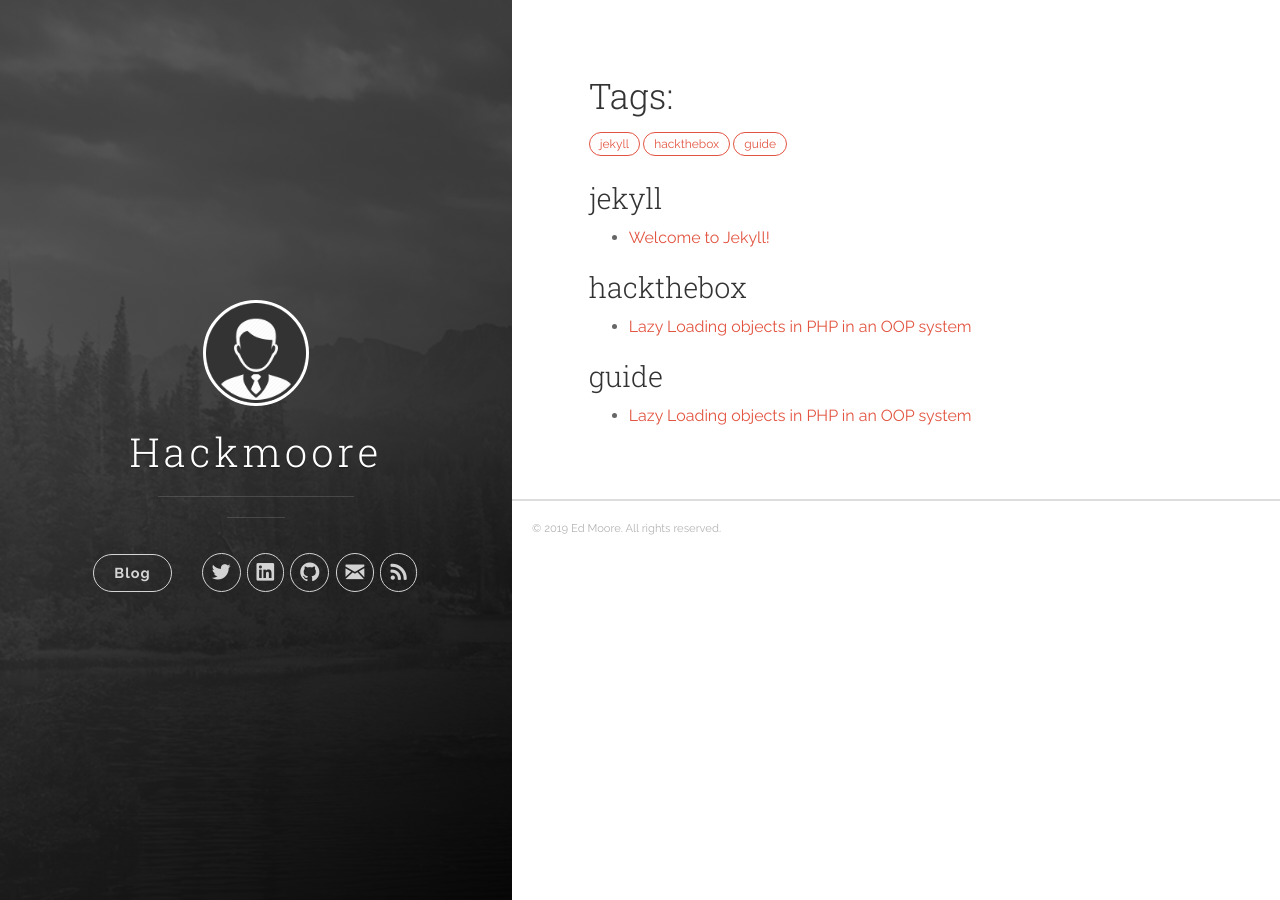
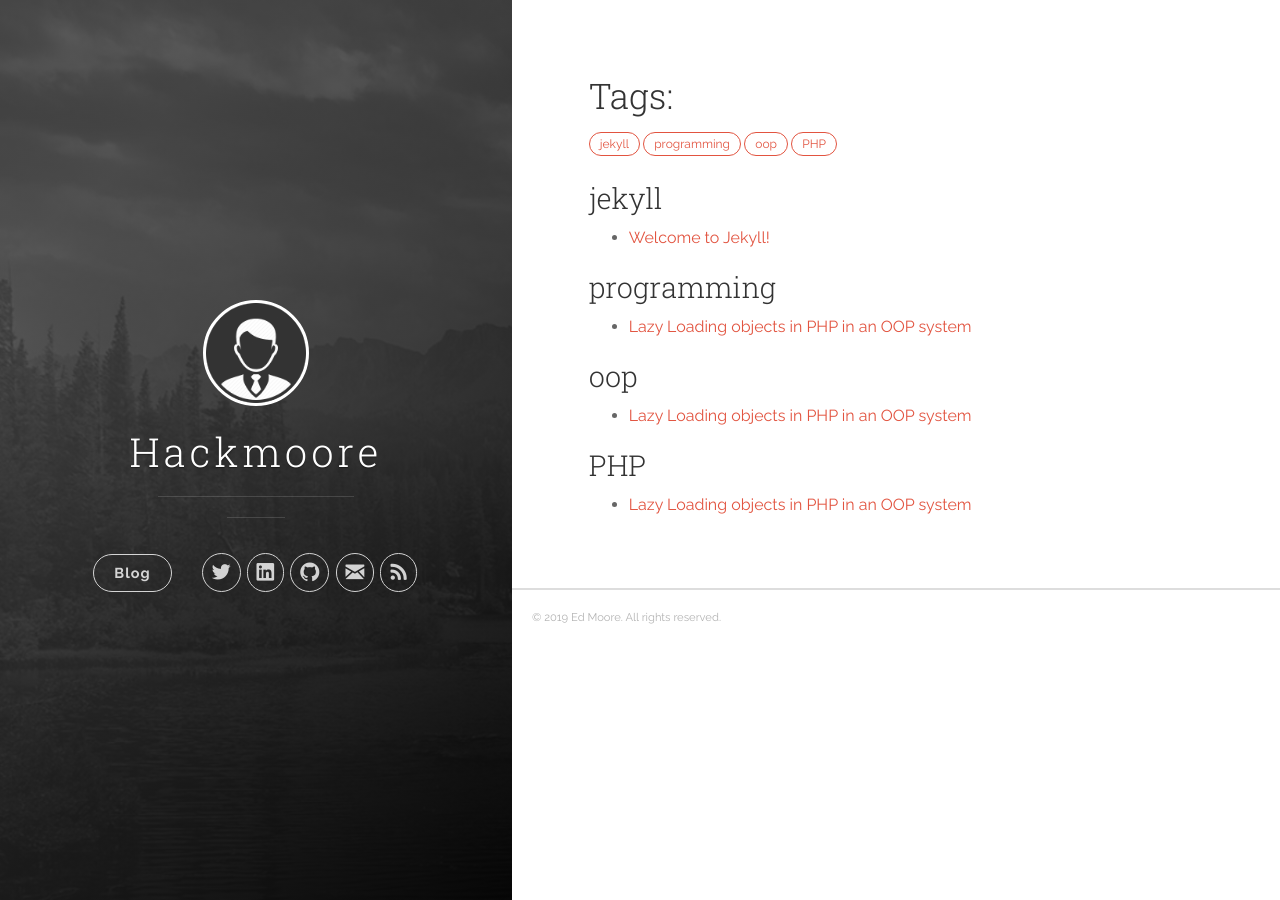
Before and after one commit to hackmoore/hackmoore.github.io, a Jekyll site: the page built from tags.md, in a window 1280 px wide. Built offline with Jekyll 4.4.1, drawn with Linux system fonts in a browser that asks for light colours.

Commit message:
Fix tags.

```diff
--- a/_posts/2018-12-01-Lazy-Loading-objects-in-PHP-in-an-OOP-system.markdown
+++ b/_posts/2018-12-01-Lazy-Loading-objects-in-PHP-in-an-OOP-system.markdown
@@ -4,8 +4,9 @@ description: How drastically reduced the loading speed, number of database queri
 categories:
  - programming
 tags:
- - hackthebox
- - guide
+ - programming
+ - oop
+ - PHP
 ---
 
 ## Notes
```
